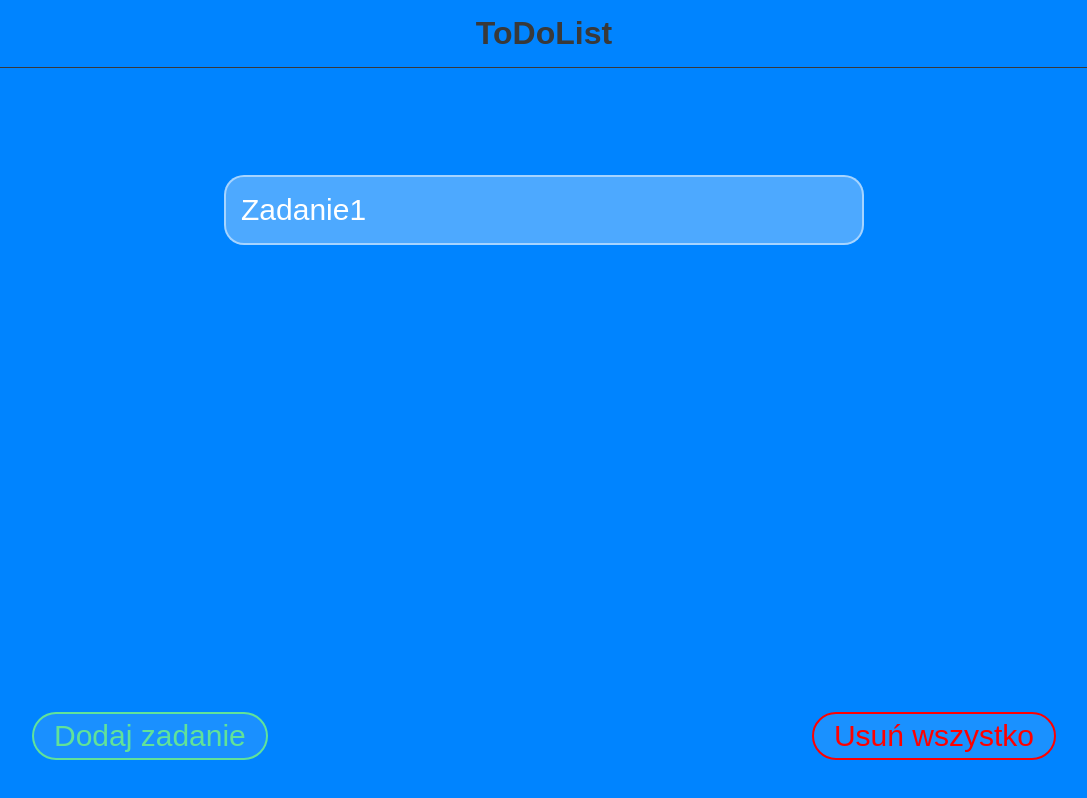
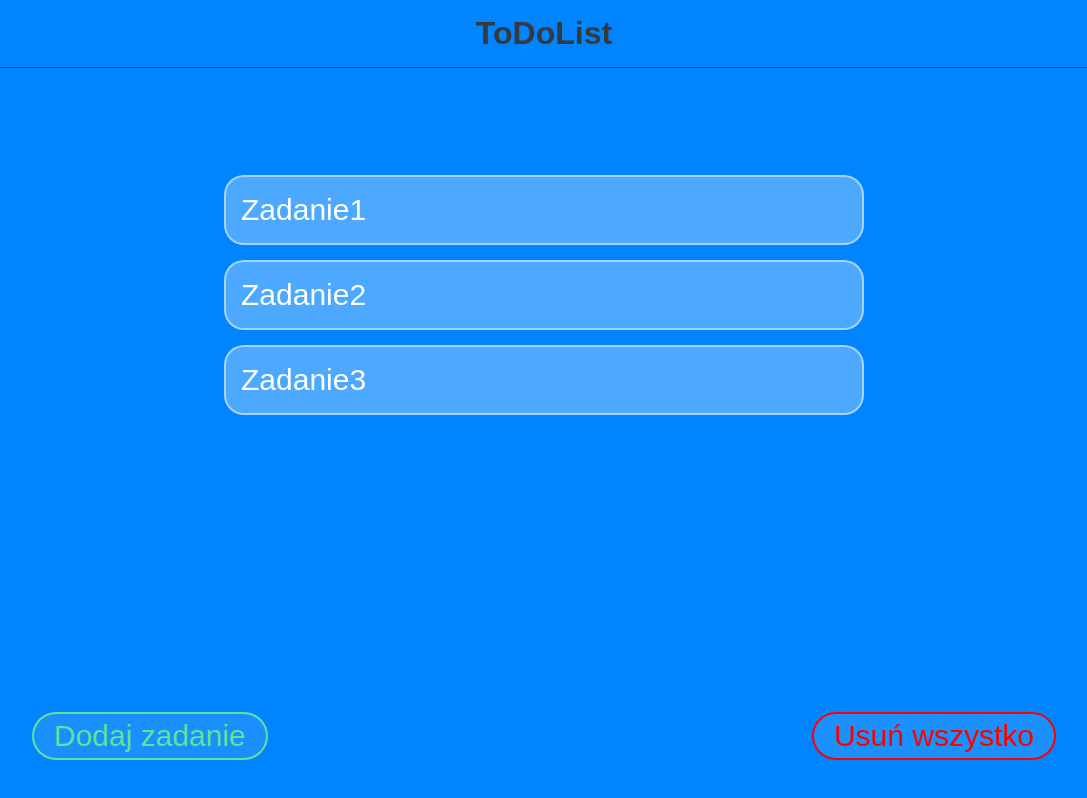
Before and after one commit to oktdib96/ToDoList-ReactAPP, a React (Create React App) app: page / in a window 1280 px wide. Shown: the whole page, without its empty margins (96-1183 px from the left). Built offline with nearby package versions, Linux system fonts and the light colour scheme.

Commit message:
add the option to delete a task by clicking li

```diff
--- a/src/App.js
+++ b/src/App.js
@@ -6,13 +6,25 @@ import { StyledButton } from "./components/StyledButton";
 
 class App extends Component {
   state = {
-    tasks: [{ id: 1, text: "Zadanie1", date: "01.01.2023" }],
+    tasks: [
+      { id: 1, text: "Zadanie1", date: "01.01.2023" },
+      { id: 2, text: "Zadanie2", date: "01.01.2023" },
+      { id: 3, text: "Zadanie3", date: "01.01.2023" },
+    ],
+  };
+  handleRemoveTask = (id) => {
+    const tasks = this.state.tasks;
+    const index = tasks.findIndex((task) => task.id === id);
+    tasks.splice(index, 1);
+    this.setState({
+      tasks: tasks,
+    });
   };
   render() {
     return (
       <div className="app">
         <Header />
-        <TasksList tasks={this.state.tasks} />
+        <TasksList remove={this.handleRemoveTask} tasks={this.state.tasks} />
         <StyledButton>Dodaj zadanie</StyledButton>
         <StyledButton primary>Usuń wszystko</StyledButton>
       </div>
--- a/src/components/Item.js
+++ b/src/components/Item.js
@@ -1,9 +1,10 @@
 const Item = (props) => {
-  return (
-    <li>
-      <p>{props.content}</p>
+  const Task = props.tasks.map((task) => (
+    <li key={task.id} id={task.id} onClick={() => props.remove(task.id)}>
+      <p>{task.text}</p>
     </li>
-  );
+  ));
+  return Task;
 };
 
 export default Item;
--- a/src/components/TasksList.js
+++ b/src/components/TasksList.js
@@ -1,9 +1,10 @@
 import Item from "./Item";
 const TasksList = (props) => {
-  const Task = props.tasks.map((task) => (
-    <Item key={task.id} content={task.text} date={task.date} />
-  ));
-  return <ul>{Task}</ul>;
+  return (
+    <ul>
+      <Item tasks={props.tasks} remove={props.remove} />
+    </ul>
+  );
 };
 
 export default TasksList;
```
